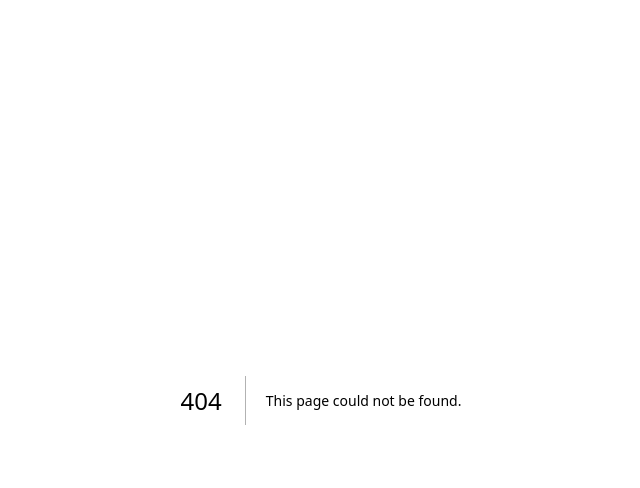
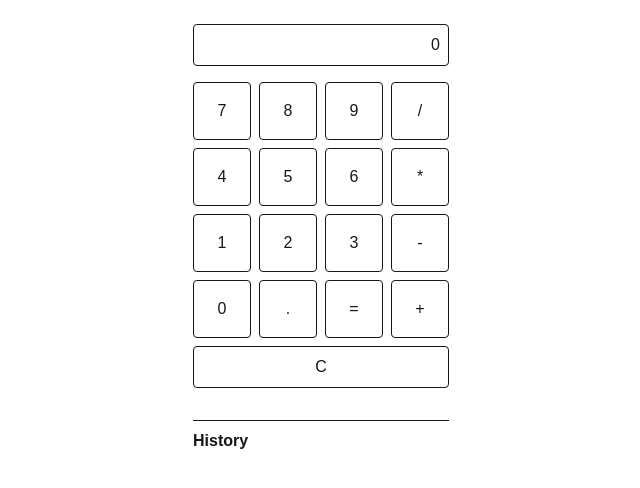
Before and after one commit to matcha4smiley/knock, a Next.js app: page /knocks/day5_calculator in a window 1280 px wide. Before the commit this address had no page. Shown: the top 488 px of the page, without its empty margins (319-959 px from the left). Built offline with nearby package versions, Linux system fonts and the light colour scheme.

Commit message:
Create Day5 knock

```diff
--- /dev/null
+++ b/src/app/knocks/day5_calculator/page.tsx
@@ -0,0 +1,63 @@
+'use client'
+
+import { useCallback, useState } from "react";
+
+export default function Page(){
+    const [input, setInput] = useState<string>('');
+    const [history, setHistory] = useState<string[]>([]);
+
+    const handleClick = useCallback((value: string) => {
+        setInput(prev => prev + value);
+    },[]);
+
+    const handleClear = useCallback(() => {
+        setInput('');
+    }, []);
+
+    const handleEqual = useCallback(() => {
+        try {
+            const result = eval(input);
+            setHistory(prev => [...prev, `${input} = ${result}`]);
+            setInput(String(result));
+        } catch {
+            setInput('Error');
+        }
+    }, [input]);
+
+
+    return (
+        <div className="flex flex-col items-center gap-4 p-6">
+            <div className="border rounded p-2 w-64 text-right">{input || '0'}</div>
+
+            <div className="grid grid-cols-4 gap-2 w-64">
+                {['7', '8', '9', '/', '4', '5', '6', '*', '1', '2', '3', '-', '0', '.', '=', '+'].map(symbol => (
+                    <button
+                        key={symbol}
+                        onClick={() =>
+                            symbol === '=' ? handleEqual() : handleClick(symbol)
+                        }
+                        className="border rounded p-4 hover:bg-gray-100"
+                    >
+                        {symbol}
+                    </button>
+                ))}
+                <button
+                    className="col-span-4 border rounded p-2 hover:bg-gray-100"
+                    onClick={() =>
+                        handleClear()
+                    }
+                >
+                    C
+                </button>
+            </div>
+            <div className="w-64 border-t mt-4 pt-2">
+                <h3 className="font-bold">History</h3>
+                <ul className="text-sm">
+                    {history.map((h, i) => (
+                        <li key={i}>{h}</li>
+                    ))}
+                </ul>
+            </div>
+        </div>
+    );
+}
--- a/src/app/knocks/page.tsx
+++ b/src/app/knocks/page.tsx
@@ -8,6 +8,7 @@
     { day: 2, slug: 'day2_markdown-pad', title: 'Markdown Live Preview', desc: 'Markdown入力→即時プレビュー（GFM対応）' },
     { day: 3, slug: 'day3_todo-lite', title: 'ToDo Lite', desc: '3状態（未/進/完）とローカル永続化' },
     { day: 4, slug: 'day4_pomodoro', title: 'Pomodoro Timer', desc: '開始/停止/リセット・基本カウントダウン' },
+    { day: 5, slug: 'day5_calculator', title: 'Calculator', desc: '電卓'},
 ]
 
 export default function KnocksCatalogPage() {
```
